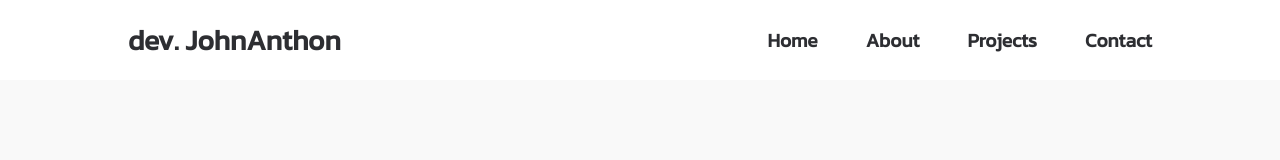
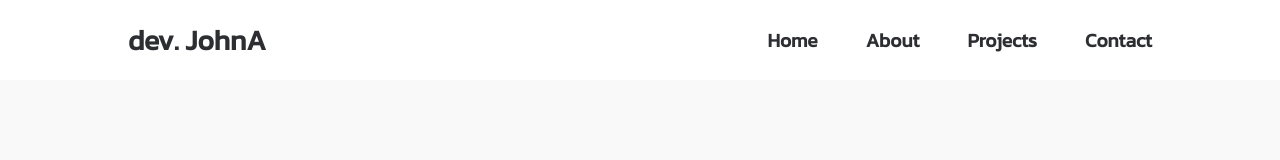
Before and after one commit to devJohnA/devJohn, a plain HTML site: page index.html in a window 1280 px wide. Shown: the top 160 px of the page. Drawn offline with nearby package versions, Linux system fonts and the light colour scheme.

Commit message:
change hero

```diff
--- a/index.html
+++ b/index.html
@@ -17,7 +17,7 @@
         <header class="header-class">
             <nav class="navbar">
                 <div class="logo">
-                    <h3>dev. JohnAnthon</h3>
+                    <h3>dev. JohnA</h3>
                 </div>
                 <div class="nav">
                     <ul >
```
